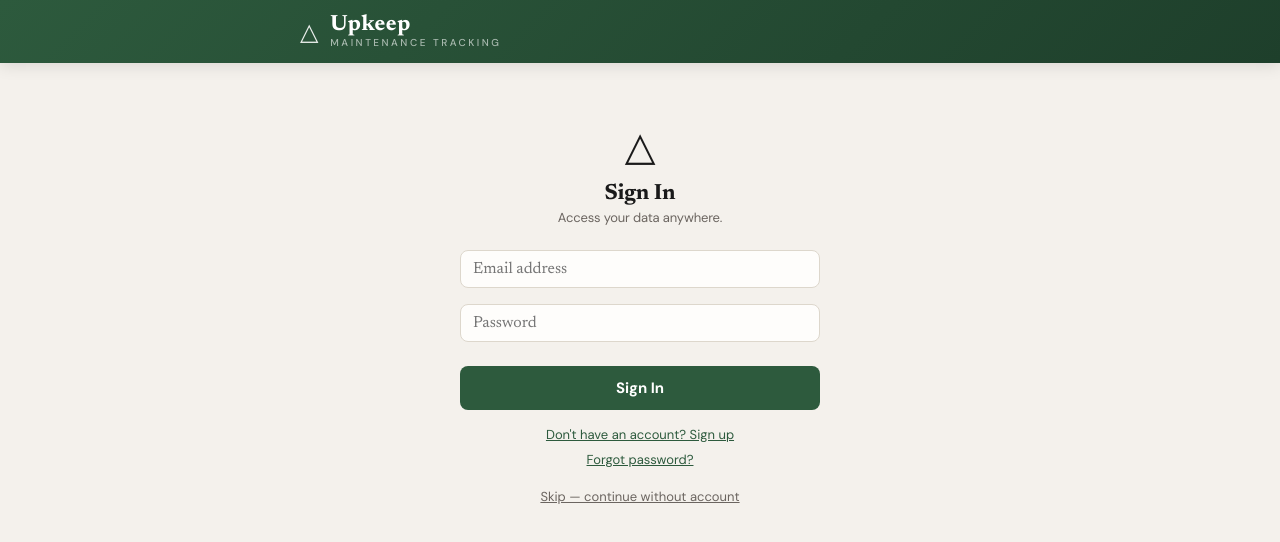
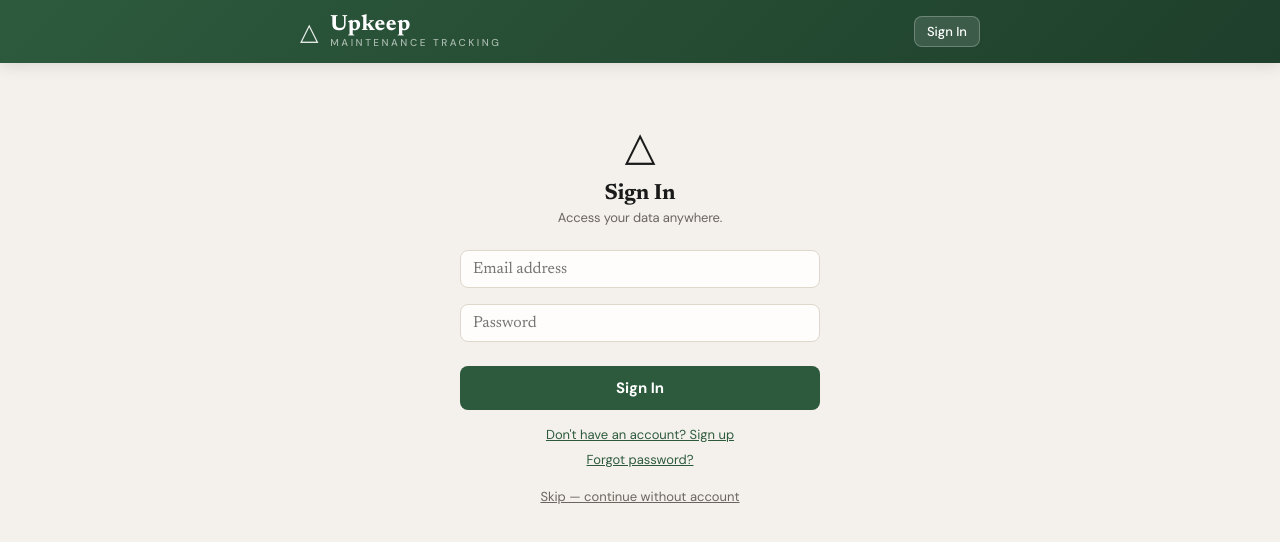
Before and after one commit to mikecaffrey22/Home-Sked, a React (Vite) app: page / in a window 1280 px wide. Both pictures are taken after a click on the button "Sign in". Shown: the top 542 px of the page. Built offline with nearby package versions, Linux system fonts and the light colour scheme; the HTML template or start-up script is replaced by a standard one.

Commit message:
Update App.jsx

```diff
--- a/src/App.jsx
+++ b/src/App.jsx
@@ -640,7 +640,7 @@ export default function App() {
             {view==="list"&&<button style={S.backBtn} onClick={()=>{setView("dashboard");setListView(null);}}>← Back</button>}
             {(view==="templates"||view==="manage-homes")&&<button style={S.backBtn} onClick={()=>setView("dashboard")}>← Back</button>}
             {(view==="add-system"||view==="add-task"||view==="edit-task"||view==="add-home"||view==="edit-system")&&<button style={S.backBtn} onClick={()=>{setView(view==="add-system"||view==="add-home"?"dashboard":view==="edit-system"?"system":"system");setEditingTask(null);}}>← Cancel</button>}
-            {view==="dashboard"&&<button style={S.accountBtn} onClick={()=>{if(user){setShowAccount(!showAccount);}else{setView("auth");}}}>{user?"👤":"Sign In"}</button>}
+            <button style={S.accountBtn} onClick={()=>{if(user){setShowAccount(!showAccount);}else{setView("auth");}}}>{user?"👤":"Sign In"}</button>
           </div>
         </div>
       </header>
@@ -659,7 +659,7 @@ export default function App() {
 
       {/* Account dropdown */}
       {showAccount && user && (
-        <div style={S.homeDropdown}>
+        <div style={{position:"fixed",top:60,right:16,background:K.surface,border:`1.5px solid ${K.border}`,borderRadius:K.radius,boxShadow:"0 8px 24px rgba(0,0,0,0.18)",zIndex:200,minWidth:220,padding:6,display:"flex",flexDirection:"column",gap:2}}>
           <div style={{padding:"10px 14px",fontSize:13,color:K.textMuted,fontFamily:sf,borderBottom:`1px solid ${K.border}`}}>{user.email}</div>
           <button style={S.homeDropItem} onClick={()=>{setShowAccount(false);showToast("Synced ✓");}}>☁️ Sync Now</button>
           <button style={{...S.homeDropItem,color:K.danger}} onClick={handleLogout}>Sign Out</button>
```
